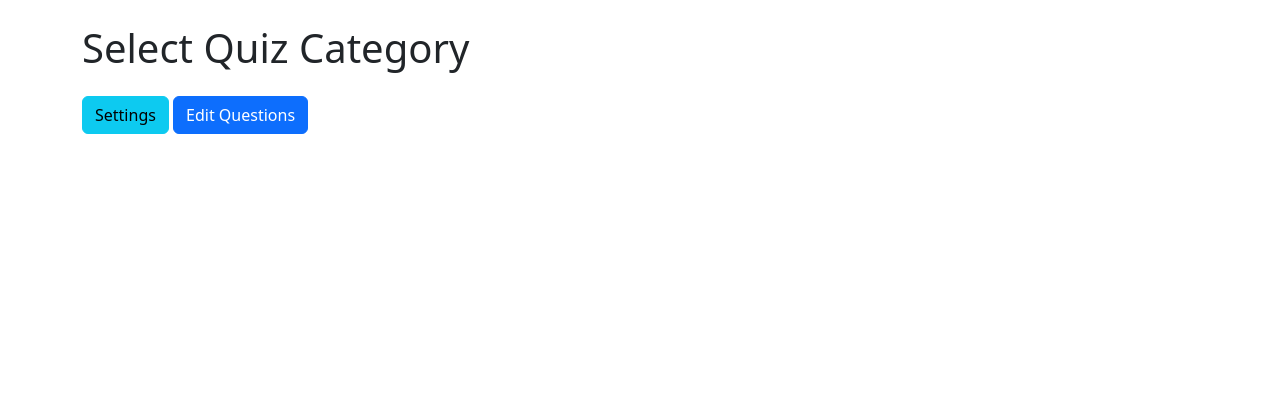
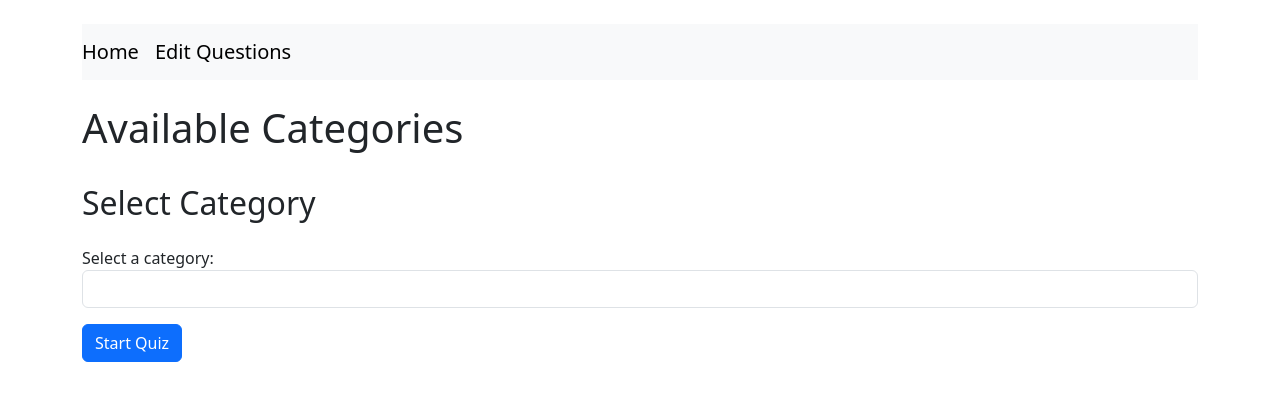
Before and after one commit to mcgarrah/legendary_quick_quiz, a Flask app: page / in a window 1280 px wide. Shown: the top 401 px of the page. Run offline with Flask 3, Linux system fonts and the light colour scheme; data that the repository does not hold is empty; some libraries are stand-ins or nearby versions.

Commit message:
Update home / select quiz page to be consistent.

```diff
--- a/templates/select_category.html
+++ b/templates/select_category.html
@@ -1,18 +1,42 @@
 {% extends "default.html" %}
 
-{% block title %}Select Quiz Category{% endblock %}
+{% block title %}Select Category{% endblock %}
 
 {% block content %}
 <div class="container mt-4">
-    <h1>Select Quiz Category</h1>
+    <nav class="navbar navbar-expand-lg navbar-light bg-light">
+        <a class="navbar-brand" href="/">Home</a>
+        <a class="navbar-brand" href="/edit_questions">Edit Questions</a>
+    </nav>
+    <h1 class="mt-4">Available Categories</h2>
     <ul class="list-group">
         {% for category in categories %}
-            <li class="list-group-item">
-                <a href="/quiz/{{ category.id }}">{{ category.name }}</a>
+            <li class="list-group-item d-flex justify-content-between align-items-center">
+                {{ category.name }}
+                <span class="badge badge-primary badge-pill">{{ category.questions_count }}</span>
             </li>
         {% endfor %}
     </ul>
-    <a href="/settings" class="btn btn-info mt-3">Settings</a>
-    <a href="/edit_questions" class="btn btn-primary mt-3">Edit Questions</a>
+
+    <h2 class="mt-4">Select Category</h1>
+    <form id="categoryForm" class="mt-4">
+        <div class="form-group">
+            <label for="category_id">Select a category:</label>
+            <select id="category_id" name="category_id" class="form-control" required>
+                {% for category in categories %}
+                    <option value="{{ category.id }}">{{ category.name }}</option>
+                {% endfor %}
+            </select>
+        </div>
+        <button type="button" class="btn btn-primary mt-3" onclick="startQuiz()">Start Quiz</button>
+    </form>
+
 </div>
+
+<script>
+    function startQuiz() {
+        const categoryId = document.getElementById('category_id').value;
+        window.location.href = `/quiz/${categoryId}`;
+    }
+</script>
 {% endblock %}
```
